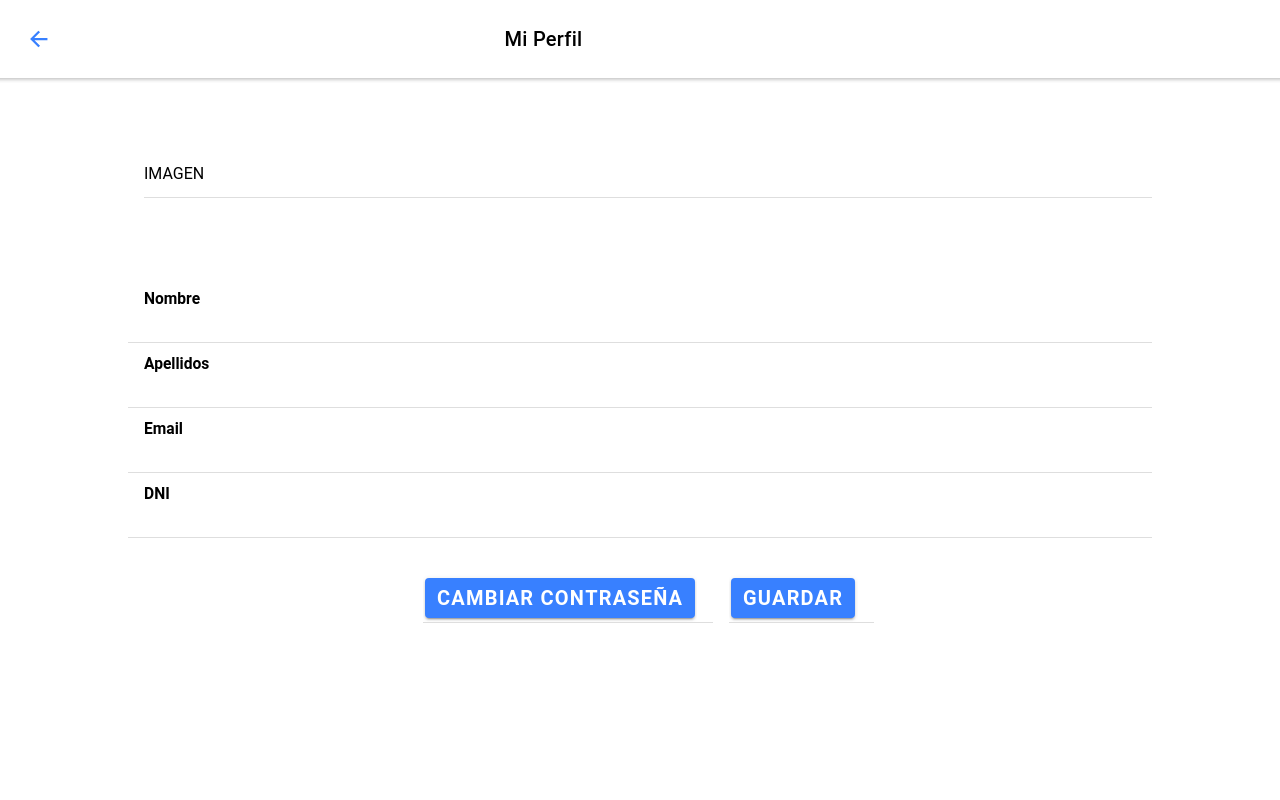
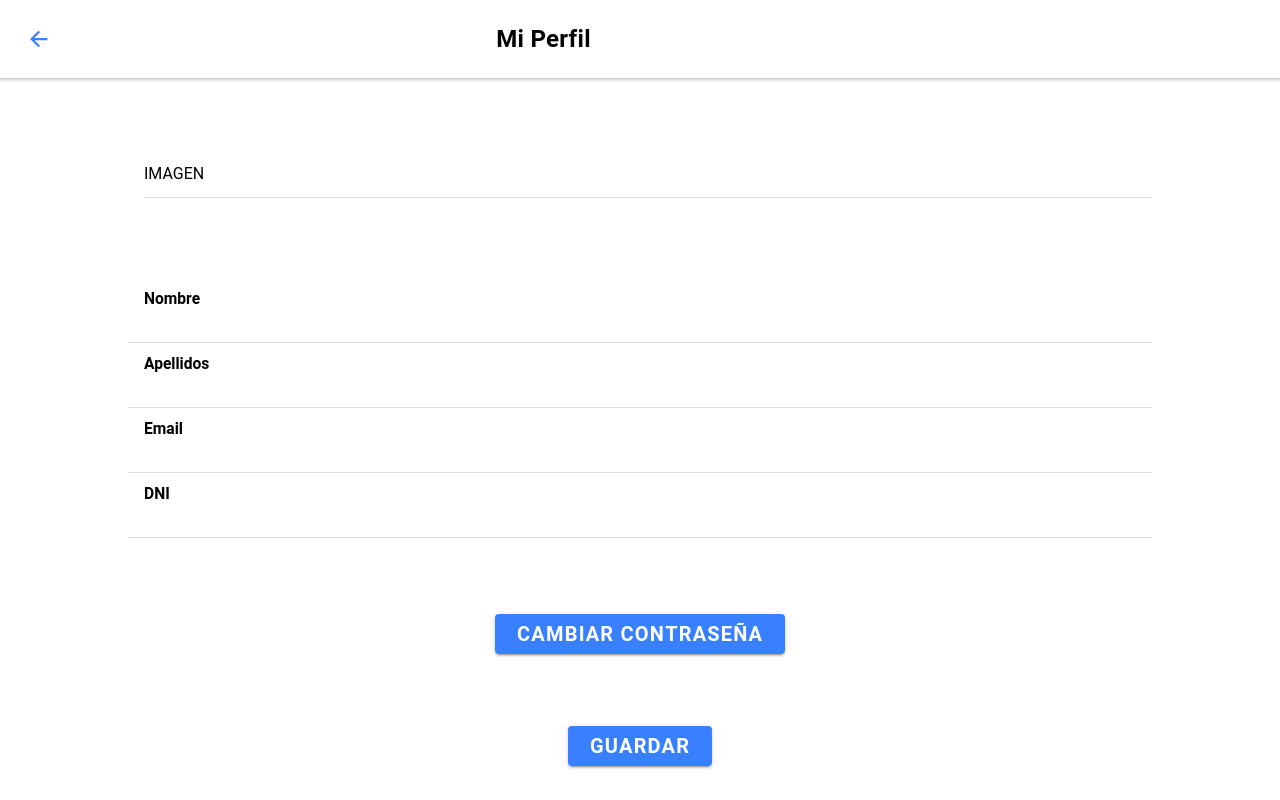
Before and after one commit to gonzalouli/PescApp, a React (Create React App) app: page /my/profile in a window 1280 px wide. Built offline with nearby package versions, Linux system fonts and the light colour scheme.

Commit message:
Arreblos en mi perfil

```diff
--- a/src/pages/MiPerfil.tsx
+++ b/src/pages/MiPerfil.tsx
@@ -15,7 +15,7 @@ const MiPerfil: React.FC = () => {
       <IonPage>
             <IonHeader className="header">
                 <BackButton refer="/my/home" />
-                <IonTitle >Mi Perfil</IonTitle>
+                <IonTitle className="tittle">Mi Perfil</IonTitle>
             </IonHeader>
             <IonContent>
             <IonList className="container" >
@@ -46,17 +46,14 @@ const MiPerfil: React.FC = () => {
                 </IonItem>
             </IonList>
                 <div className="buttons">
-                    <IonList className="buttons">
-                        <IonItem>
-                            <IonButton className="save" href="/my/changePass">
+                        <IonButton className="save" href="/my/changePass">
                                 Cambiar contraseña
-                            </IonButton>
-                        </IonItem>
-                        <IonItem>
-                            <IonButton className="save" >Guardar</IonButton>
-                        </IonItem>
-                    </IonList>
+                        </IonButton>
                 </div>
+                <div className="buttons">
+                        <IonButton className="save">Guardar</IonButton>
+                </div>
+
             </IonContent>
       </IonPage>
     );
--- a/src/theme/MiPerfil.css
+++ b/src/theme/MiPerfil.css
@@ -5,8 +5,11 @@
 }
 
 .buttons{
-    margin: 0 auto;
-    margin-top: 10px;
+    display:flex;
+    align-items: center;
+    margin-top: 5% !important;
+    flex-direction: row;
+    justify-content: center;
 
 }
 
```
